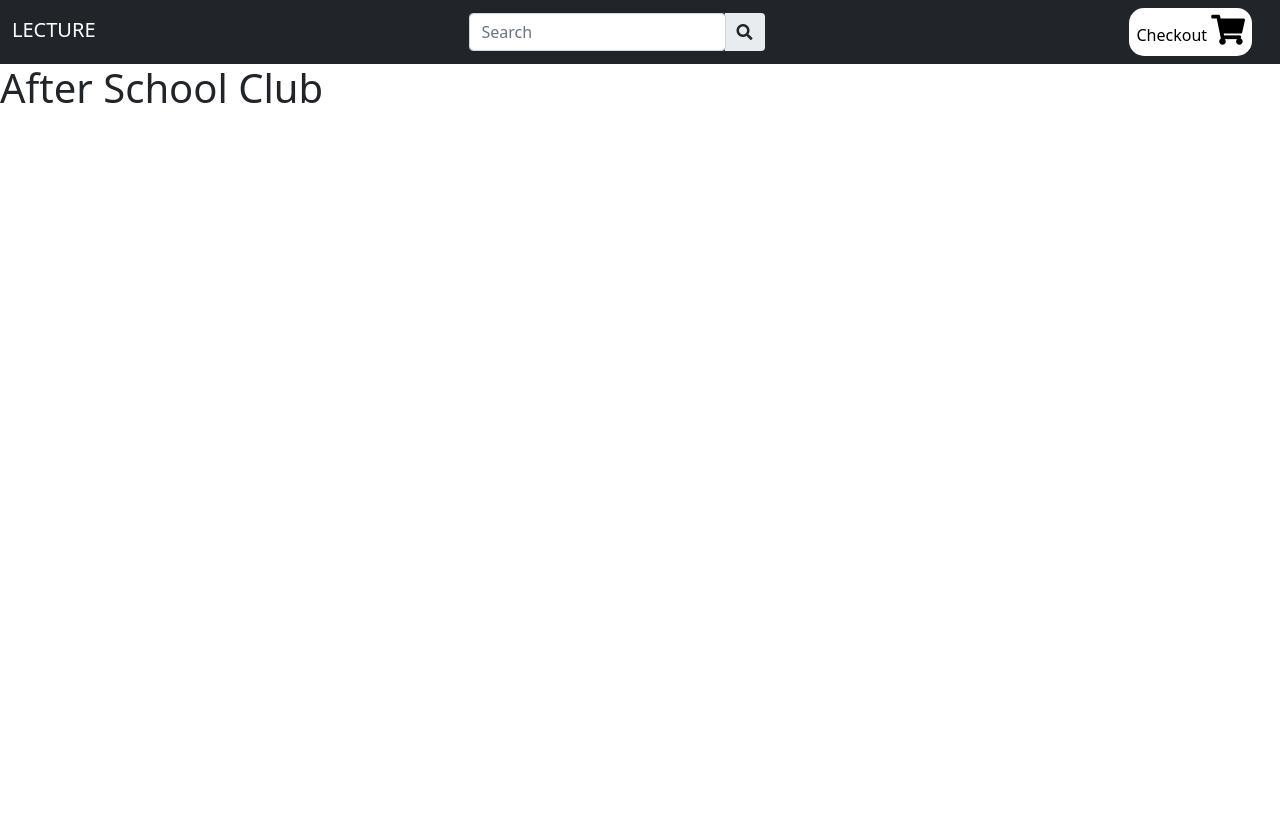
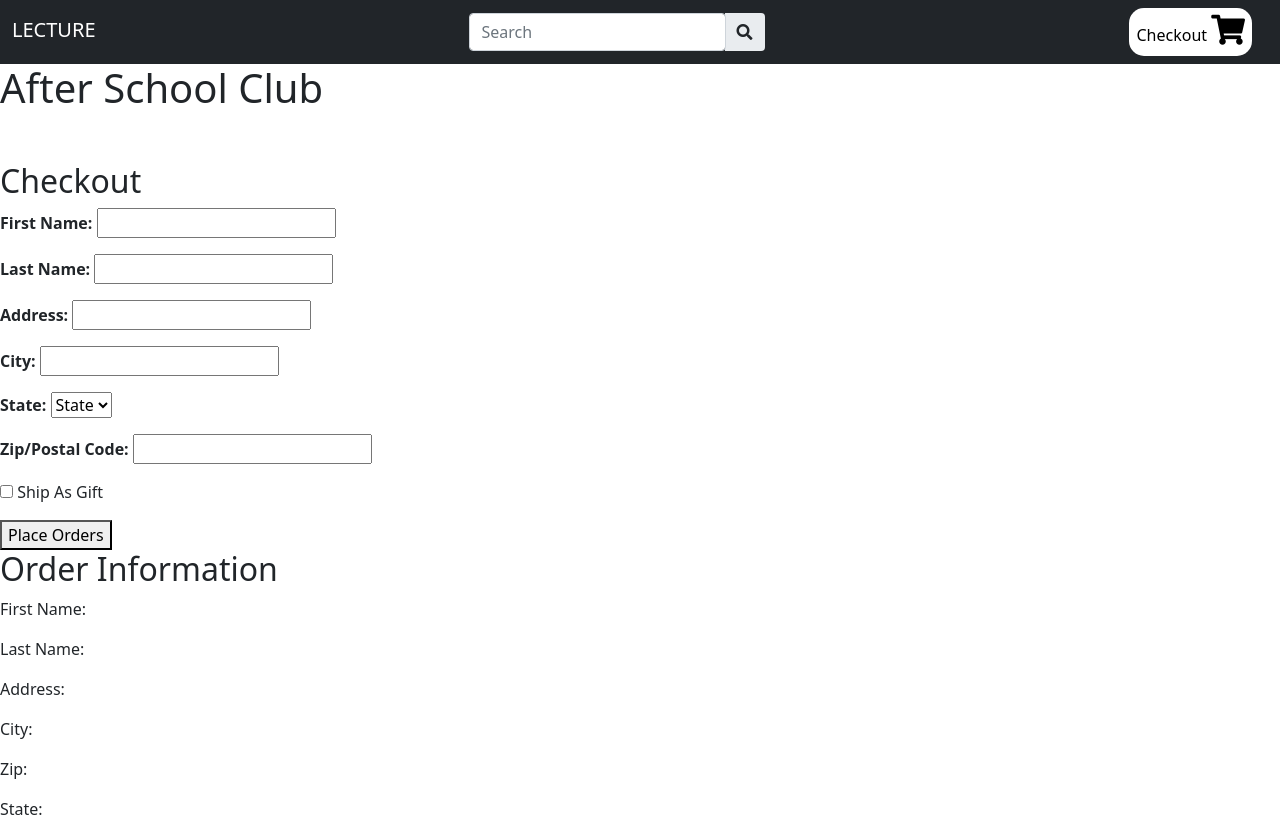
Before and after one commit to bolubme/Lecture-app, a plain HTML site: page index.html in a window 1280 px wide. Both pictures are taken after a click on the button "Checkout". Before the commit the page ends 800 px from the top, so only its background shows below. Drawn offline with nearby package versions, Linux system fonts and the light colour scheme.

Commit message:
Checkout Functionailty

```diff
--- a/assets/script.js
+++ b/assets/script.js
@@ -11,6 +11,16 @@ var webstore = new Vue({
       availableInventory: 5,
     },
     showProduct: true,
+    order: {
+      firstName: "",
+      lastName: "",
+      address: "",
+      city: "",
+      zip: "",
+      state: "",
+      method: "Home",
+      gift: false,
+    },
     cart: [],
   },
   methods: {
@@ -19,6 +29,9 @@ var webstore = new Vue({
     },
     showCheckout() {
       this.showProduct = this.showProduct ? false : true;
+    },
+    submitForm() {
+      alert("Order Submitted!");
     },
   },
   computed: {
--- a/index.html
+++ b/index.html
@@ -25,18 +25,13 @@
       <!-- ======= NavBar Section ======= -->
       <nav class="navbar navbar-expand-lg navbar-dark bg-dark">
         <div class="container-fluid justify-content-between">
-          <!-- Left elements -->
           <div class="d-flex">
-            <!-- Brand -->
             <a class="navbar-brand me-2 mb-1 d-flex align-items-center"
               >LECTURE</a
             >
           </div>
-          <!-- Left elements -->
 
-          <!-- Center elements -->
           <ul class="navbar-nav flex-row d-md-flex">
-            <!-- Search form -->
             <form class="input-group w-auto my-auto d-sm-flex">
               <input
                 autocomplete="off"
@@ -50,9 +45,7 @@
               ></span>
             </form>
           </ul>
-          <!-- Center elements -->
 
-          <!-- Right elements -->
           <ul class="navbar-nav flex-row">
             <a class="text-reset me-3" href="#">
               <button v-on:click="showCheckout" class="checkout">
@@ -61,7 +54,6 @@
               </button>
             </a>
           </ul>
-          <!-- Right elements -->
         </div>
       </nav>
       <!-- ======= NavBar Section Ends ======= -->
@@ -72,8 +64,8 @@
       </div>
       <!-- ======= Headers End ======= -->
 
-      <!-- ======= Product Section ======= -->
       <section id="products" class="products">
+        <!-- ======= Product Section ======= -->
         <div class="container" v-if="showProduct">
           <div class="row">
             <div class="col-lg-4 col-md-6 d-flex">
@@ -154,8 +146,57 @@
             </div>
           </div>
         </div>
+
+        <!-- Checkout page  -->
+        <div v-else>
+          <h2 class="checkout-header">Checkout</h2>
+          <div class="checkout-form">
+            <p>
+              <strong>First Name:</strong>
+              <input v-model="order.firstName" />
+            </p>
+            <p>
+              <strong>Last Name:</strong>
+              <input v-model="order.lastName" />
+            </p>
+            <p><strong>Address: </strong> <input v-model="order.address" /></p>
+            <p><strong>City: </strong> <input v-model="order.city" /></p>
+            <p>
+              <strong>State:</strong>
+              <select v-model="order.state">
+                <option disabled value="">State</option>
+                <option>AL</option>
+                <option>AR</option>
+                <option>CA</option>
+                <option>NV</option>
+              </select>
+            </p>
+            <p>
+              <strong>Zip/Postal Code: </strong> <input v-model="order.zip" />
+            </p>
+
+            <p>
+              <input
+                type="checkbox"
+                id="gift"
+                value="true"
+                v-model="order.gift"
+              />
+              <label for="gift">Ship As Gift</label>
+            </p>
+
+            <button v-on:click="submitForm">Place Orders</button>
+          </div>
+
+          <h2>Order Information</h2>
+          <p>First Name: {{order.firstName}}</p>
+          <p>Last Name: {{order.lastName}}</p>
+          <p>Address: {{order.address}}</p>
+          <p>City: {{order.city}}</p>
+          <p>Zip: {{order.zip}}</p>
+          <p>State: {{order.state}}</p>
+        </div>
       </section>
-      <!-- End Product Section -->
     </div>
 
     <!-- Vendor JS Files -->
```
Also changed, not shown: 3 other files.
